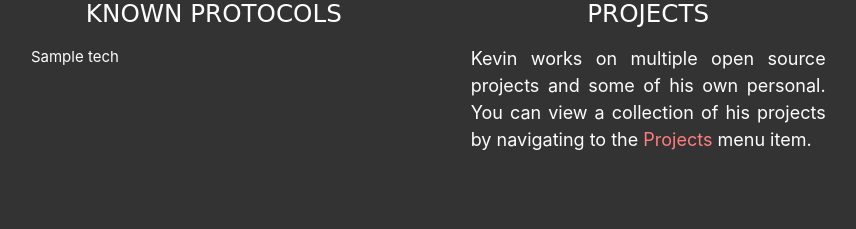
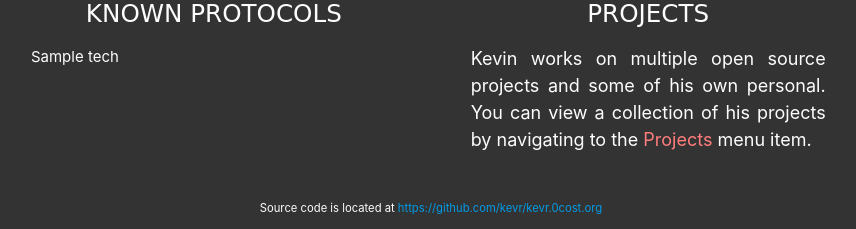
Before and after one commit to kevr/kevr.0cost.org, a Django app: template app/templates/index.html in a window 1280 px wide. Shown: the part 619-848 px from the top of the page, without its empty margins (209-1065 px from the left). Before the commit the page ends 769 px from the top, so only its background shows below. Run offline with Django 3.2, Linux system fonts and the light colour scheme; the template is opened without the code that fills it: most values are stand-ins (such as "Sample title", 1, 10 or a date in 2020); some web fonts are replaced.

Commit message:
Add footer with reference to source code.
Signed-off-by: Kevin Morris <kevr@0cost.org>

```diff
--- a/app/templates/partials/footer.html
+++ b/app/templates/partials/footer.html
@@ -1 +1,11 @@
+
+<footer class="text-center">
+    <small>
+        <span>
+            Source code is located at <a href="https://github.com/kevr/kevr.0cost.org" target="_blank">https://github.com/kevr/kevr.0cost.org</a>
+        </span>
+    </small>
+</footer>
+
+<!-- Tail javascripts. -->
 <script type="text/javascript" src="/static/js/materialize.min.js"></script>
--- a/public/css/style.css
+++ b/public/css/style.css
@@ -347,3 +347,8 @@ nav ul li.active {
 .card code {
     color: var(--dark-red);
 }
+
+footer {
+    padding-top: 10px;
+    padding-bottom: 10px;
+}
```
